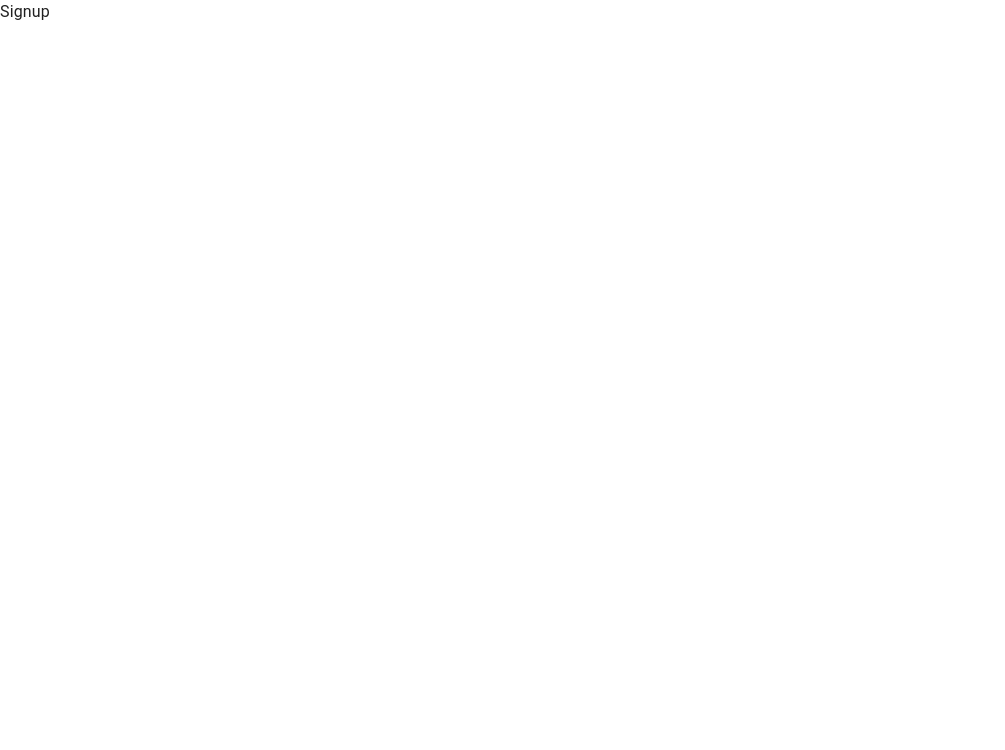
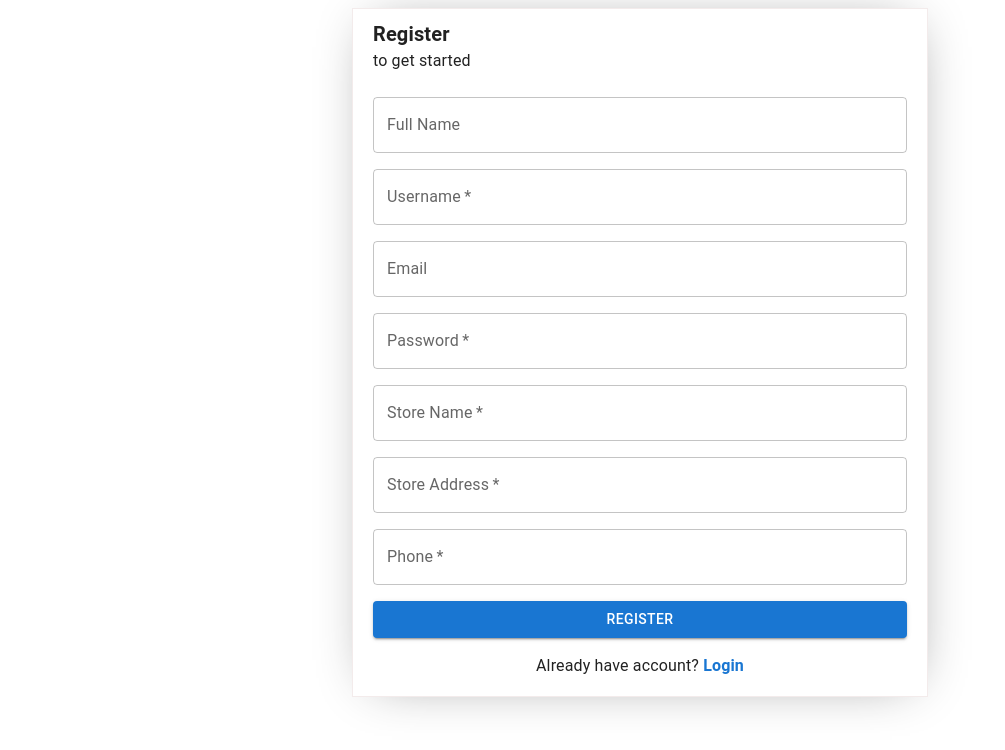
Before and after one commit to saidurraahmaan/tailor-management-ui, a React (Create React App) app: page /signup in a window 1280 px wide. Shown: the top 750 px of the page, without its empty margins (0-1005 px from the left). Built offline with nearby package versions, Linux system fonts and the light colour scheme; no server answers.

Commit message:
register page designed

```diff
--- a/src/app/store.js
+++ b/src/app/store.js
@@ -11,7 +11,7 @@ const persistConfig = {
 
 const middlewares = [];
 
-if (process.env.NODE_ENV === "development") {
+if (process.env.ENVIRONMENT === "development") {
   const { createLogger } = require(`redux-logger`);
   const logger = createLogger({
     collapsed: (getState, action, logEntry) => !logEntry.error,
@@ -28,7 +28,7 @@ const store = configureStore({
     getDefaultMiddleware({
       serializableCheck: false,
     }).concat(middlewares),
-  devTools: process.env.NODE_ENV !== "production",
+  devTools: process.env.ENVIRONMENT !== "production",
 });
 
 const persistor = persistStore(store);
--- a/src/config/axiosClient.js
+++ b/src/config/axiosClient.js
@@ -1,7 +1,7 @@
 import axios from "axios";
 
 const HttpInstance = axios.create({
-  baseURL: `${process.env.REACT_APP_API_URL}`,
+  baseURL: `${process.env.API_URL}`,
   timeout: 10000,
   headers: {
     "Content-Type": "application/json",
--- a/src/modules/auth/Signup.jsx
+++ b/src/modules/auth/Signup.jsx
@@ -1,9 +1,72 @@
-import React from 'react'
+import React from "react";
+import { Button, Container, Link, TextField } from "@mui/material";
+import { useNavigate } from "react-router-dom";
+import "./index.css";
 
 const Signup = () => {
+  const navigate = useNavigate();
+
   return (
-    <div>Signup</div>
-  )
-}
+    <Container maxWidth="lg">
+      <div className="flex align-items-center py-1">
+        <div className="box">
+          <div className="font-20 font-w-700">Register </div>
+          <div className="pb-2">to get started</div>
+          <div className="py-1">
+            <TextField label="Full Name" variant="outlined" fullWidth />
+          </div>
+          <div className="py-1">
+            <TextField label="Username" variant="outlined" fullWidth required />
+          </div>
+          <div className="py-1">
+            <TextField label="Email" variant="outlined" fullWidth />
+          </div>
+          <div className="py-1">
+            <TextField
+              label="Password"
+              variant="outlined"
+              type="password"
+              fullWidth
+              required
+            />
+          </div>
+          <div className="py-1">
+            <TextField
+              label="Store Name"
+              variant="outlined"
+              fullWidth
+              required
+            />
+          </div>
+          <div className="py-1">
+            <TextField
+              label="Store Address"
+              variant="outlined"
+              fullWidth
+              required
+            />
+          </div>
+          <div className="py-1">
+            <TextField label="Phone" variant="outlined" fullWidth required />
+          </div>
 
-export default Signup
+          <div className="py-1">
+            <Button variant="contained" fullWidth>
+              Register
+            </Button>
+          </div>
+          <div className="py-1 text-center">
+            Already have account?{" "}
+            <span className="font-w-700 cursor-pointer">
+              <Link underline="none" onClick={() => navigate("/signin")}>
+                Login
+              </Link>
+            </span>
+          </div>
+        </div>
+      </div>
+    </Container>
+  );
+};
+
+export default Signup;
--- a/src/modules/auth/index.css
+++ b/src/modules/auth/index.css
@@ -1,7 +1,9 @@
-.box{
-    margin: 0 auto;
-    padding: 40px 20px;
-    width: 50%;
-    border: 1px solid rgb(243, 235, 235);
-    box-shadow: 6px 4px 4px white;
+.box {
+  margin: 0 auto;
+  padding: 10px 20px;
+  width: 50%;
+  border: 1px solid rgb(243, 235, 235);
+  box-shadow: 2px 1px 51px -20px rgba(0,0,0,0.46);
+-webkit-box-shadow: 2px 1px 51px -20px rgba(0,0,0,0.46);
+-moz-box-shadow: 2px 1px 51px -20px rgba(0,0,0,0.46);
 }
```
Also changed, not shown: 1 other file (tests, documents, lock files or other folders).
